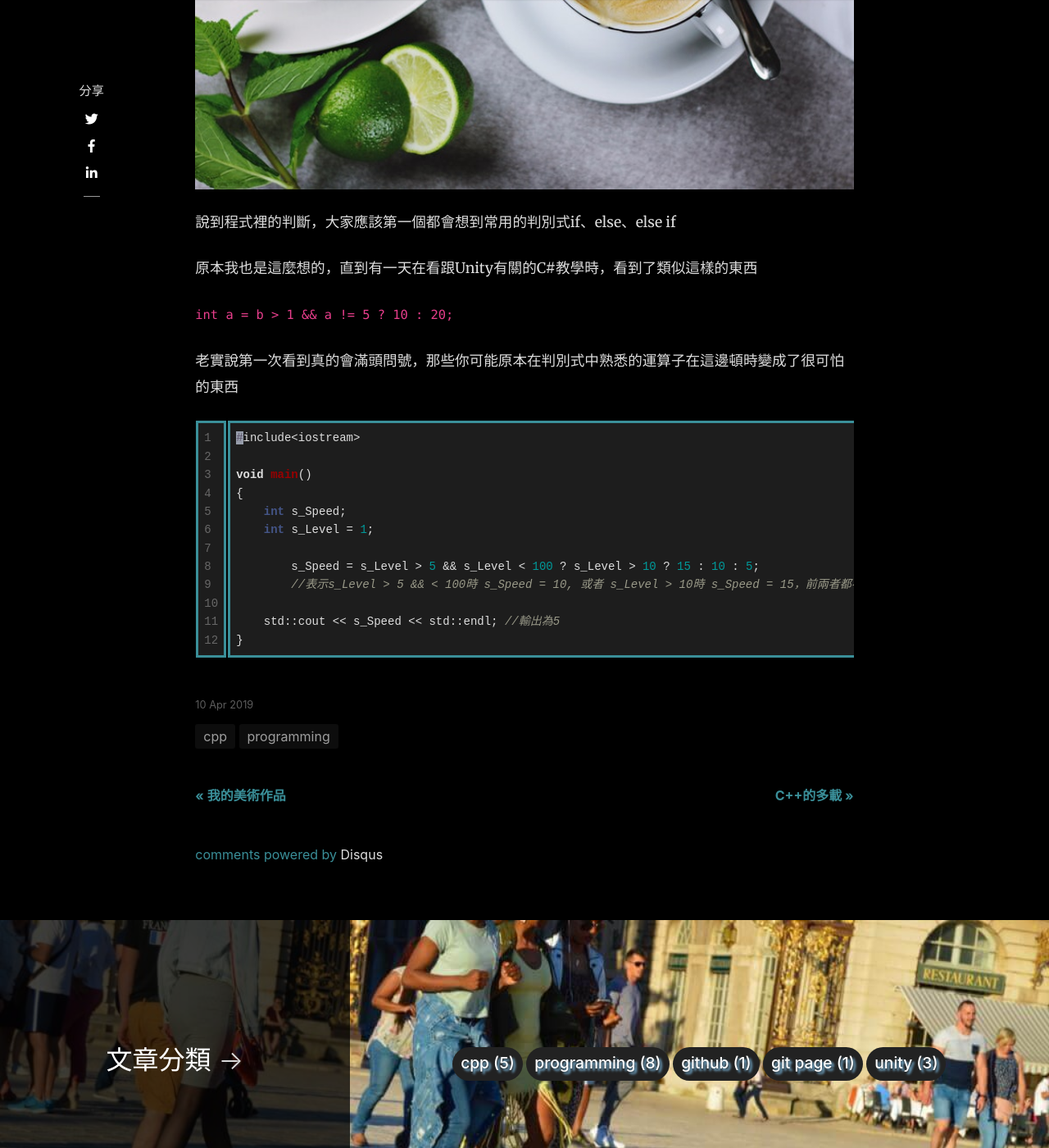
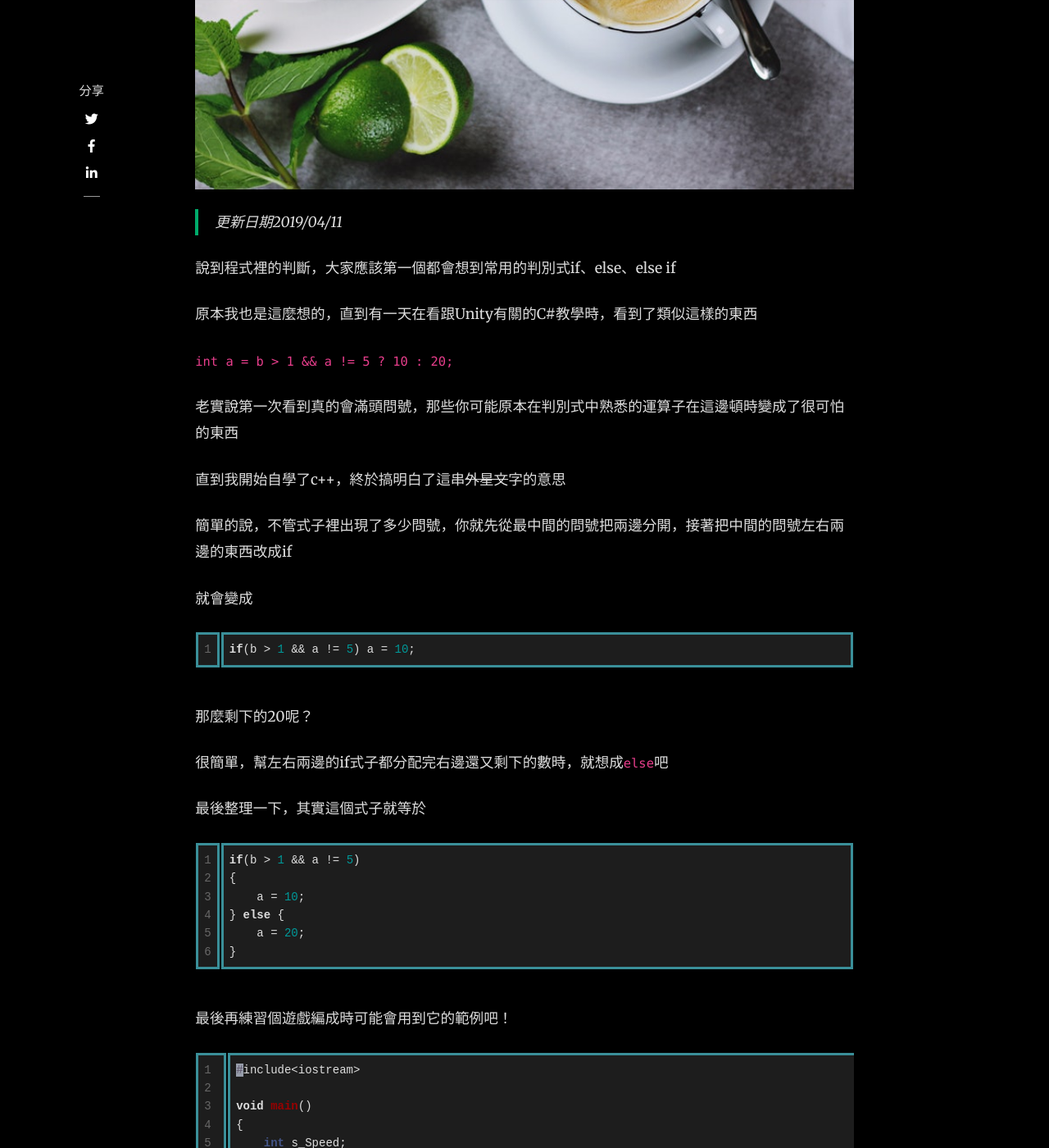
Before and after one commit to dotch01/dotch01.github.io, a Jekyll site: the page built from _posts/2019-04-10-coperatercon.md, in a window 1280 px wide and 1400 px high, scrolled down 720 px. Shown: the whole window at 82% size. Built offline with Jekyll 4.4.1, drawn with Linux system fonts in a browser that asks for light colours; nearby versions of some CDN libraries; comment, search, counter and statistics services are not loaded.

Commit message:
Update article

````diff
--- a/_posts/2019-04-10-coperatercon.md
+++ b/_posts/2019-04-10-coperatercon.md
@@ -6,6 +6,8 @@ categories: [ cpp, programming ]
 image: assets/images/16.jpg
 ---
 
+> 更新日期2019/04/11
+
 說到程式裡的判斷，大家應該第一個都會想到常用的判別式if、else、else if
 
 原本我也是這麼想的，直到有一天在看跟Unity有關的C#教學時，看到了類似這樣的東西
@@ -13,6 +15,33 @@ image: assets/images/16.jpg
 `int a = b > 1 && a != 5 ? 10 : 20;`
 
 老實說第一次看到真的會滿頭問號，那些你可能原本在判別式中熟悉的運算子在這邊頓時變成了很可怕的東西
+
+直到我開始自學了c++，終於搞明白了這串~~外星文~~字的意思
+
+簡單的說，不管式子裡出現了多少問號，你就先從最中間的問號把兩邊分開，接著把中間的問號左右兩邊的東西改成if
+
+就會變成
+
+```cs
+if(b > 1 && a != 5) a = 10;
+```
+
+那麼剩下的20呢？
+
+很簡單，幫左右兩邊的if式子都分配完右邊還又剩下的數時，就想成``else``吧
+
+最後整理一下，其實這個式子就等於
+
+```cs
+if(b > 1 && a != 5)
+{
+    a = 10;
+} else {
+    a = 20;
+}
+```
+
+最後再練習個遊戲編成時可能會用到它的範例吧！
 
 ```cs
 #include<iostream>
````
Also changed, not shown: _pages/about.md (+2 -2 lines), _posts/2019-04-08-unitywithtcpip.md (+2 -2 lines), _posts/2019-04-09-artcollection.md (+1 -1 lines).
